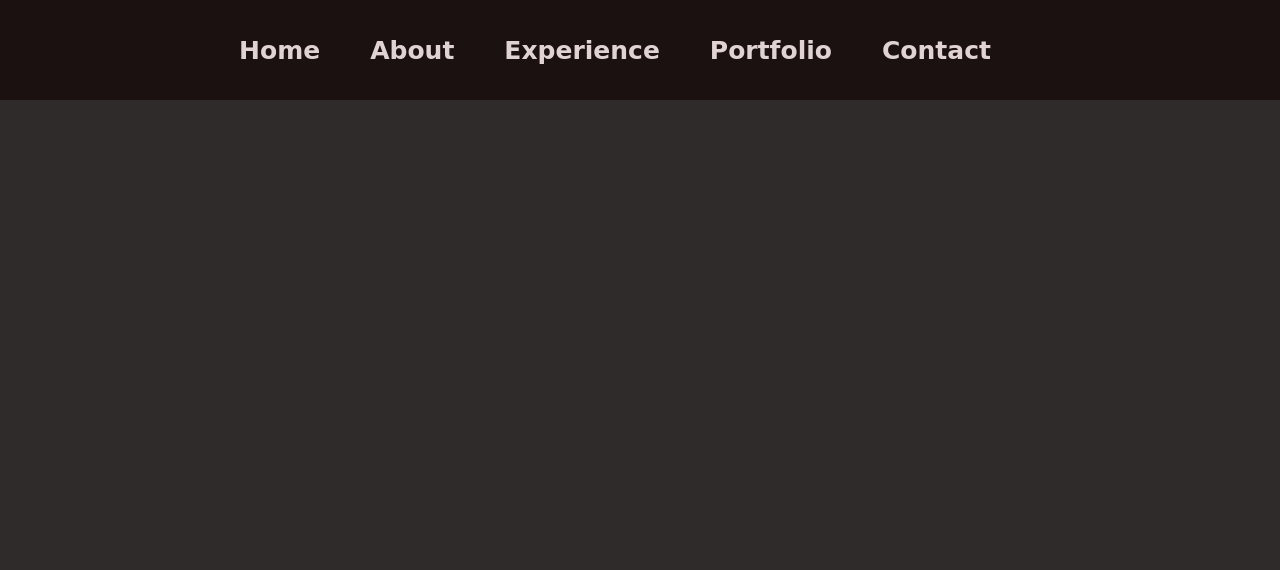
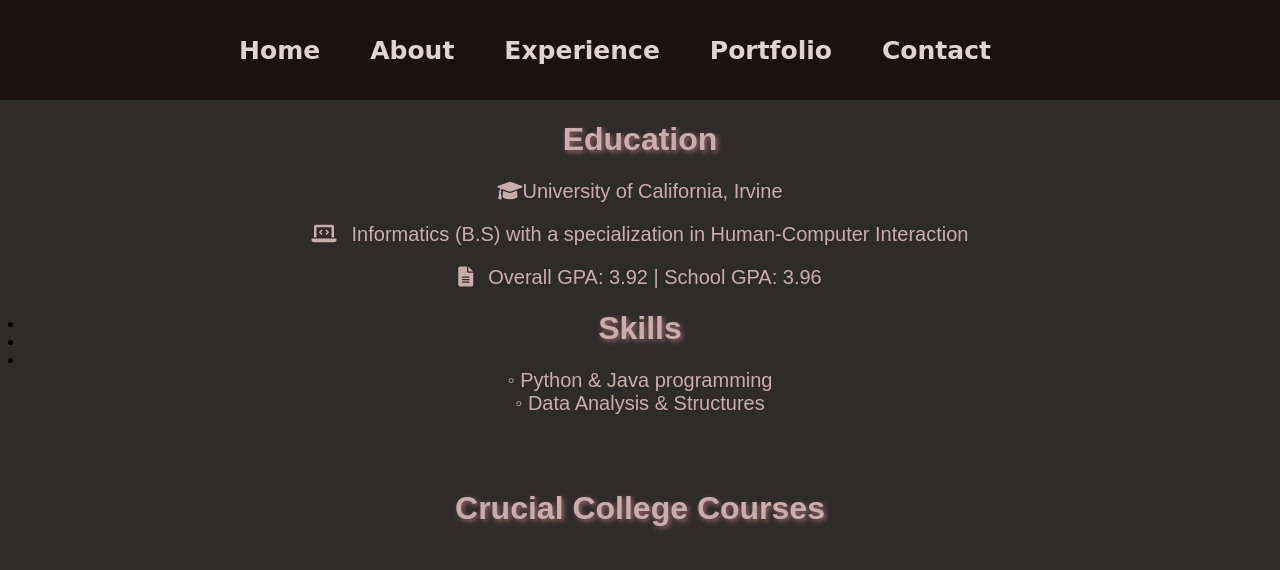
Before and after one commit to exliang/exliang.github.io, a plain HTML site: page about.html in a window 1280 px wide. Drawn offline with Linux system fonts and the light colour scheme.

Commit message:
Education in About section

```diff
--- a/about.html
+++ b/about.html
@@ -4,6 +4,7 @@
 		<meta content="width=device-width">
 		<title> About </title>
 		<link rel="stylesheet" href="style.css">
+		<link href="https://cdnjs.cloudflare.com/ajax/libs/font-awesome/6.0.0/css/all.min.css" rel="stylesheet">
 	</head>
 	<body>
 		<nav class="navbar">
@@ -13,6 +14,20 @@
 			<a href="#projects" class="nav-link portfolio"><span> Portfolio </span></a>
 			<a href="#contact" class="nav-link contact"><span> Contact </span></a>
 		</nav>
+
+		<h1 class="education"> Education </h1>
+			<a class="school"><i class="fas fa-graduation-cap"></i> University of California, Irvine </a>
+			<a class="major"><i class="fas fa-laptop-code"></i> Informatics (B.S) with a specialization in Human-Computer Interaction </a>
+			<a class="gpa"><i class="fas fa-file-alt"></i> Overall GPA: 3.92 | School GPA: 3.96 </a>
+		<h1 class="skills"> Skills </h1>
+			<li class="list"> ◦ Python & Java programming </li>
+			<li class="list"> ◦ Data Analysis & Structures </li>
+			<li> </li>
+			<li> </li>
+			<li> </li>
+
+		<h1 class="courses"> Crucial College Courses </h1>
+			<!-- <h3 class="body"> hi </h3> -->
 		<script src="design.js"></script>
 	</body>
 </html>
--- a/design.js
+++ b/design.js
@@ -7,8 +7,8 @@ navLinks.forEach(link => {
         if (link.classList.contains('home') || link.classList.contains('name')) {
             window.location.href = 'home.html';
         }
-		else if (link.classList.contains('projects')) {
-            window.location.href = 'projects.html';
+		else if (link.classList.contains('portfolio')) {
+            window.location.href = 'portfolio.html';
         }
 		else if (link.classList.contains('contact')) {
             window.location.href = 'contact.html';
@@ -16,5 +16,8 @@ navLinks.forEach(link => {
 		else if (link.classList.contains('about')) {
             window.location.href = 'about.html';
         }
+		else if (link.classList.contains('experience')) {
+            window.location.href = 'experience.html';
+        }
     });
 });
--- a/style.css
+++ b/style.css
@@ -1,16 +1,10 @@
 /*Brush Script MT */
 
-.contact-heading {
-	color: rgb(225, 211, 211);
-	font-weight: bold;
-	position: relative;
-	z-index: 2;
-	top: 100px;
-	text-align: center;
-	font-family: 'Montserrat', sans-serif;
-	text-decoration: underline;
+body {
+	background-color: #302b2b;
 }
 
+/* Home */
 .img {
 	position: relative;
 	display: flex;
@@ -72,8 +66,20 @@
     gap: 50px; /* Space between the image and text */
 }
 
+/* Contact */
+.contact-heading {
+	color: rgb(201, 173, 173);
+	font-weight: bold;
+	position: relative;
+	z-index: 2;
+	top: 100px;
+	text-align: center;
+	font-family: 'Montserrat', sans-serif;
+	text-decoration: underline;
+}
+
 .linkedin {
-	color: rgb(225, 211, 211);
+	color: rgb(201, 173, 173);
 	position: relative;
 	z-index: 2;
 	top: 100px;
@@ -88,7 +94,7 @@
 }
 
 .email, .phonenumber {
-	color: rgb(225, 211, 211);
+	color: rgb(201, 173, 173);
 	position: relative;
 	z-index: 2;
 	top: 100px;
@@ -103,20 +109,12 @@
 	padding-top: 20px;
 }
 
-body {
-	background-color: #302b2b;
-}
-
+/* Nav bar */
 .nav-content {
 	display: flex;
 	justify-content: center;
 	align-items: center;
 	gap: 20px;
-}
-
-.name {
-	justify-content: left;
-	align-items: left;
 }
 
 .navbar {
@@ -157,3 +155,57 @@ body {
 	background-color: #eaf1ff;
   	color: black;
 }
+
+/* About */
+
+.education, .skills, .courses {
+	color: rgb(201, 173, 173);
+	text-shadow: 2px 2px 5px rgba(255, 167, 167, 0.5);
+	font-weight: bold;
+	position: relative;
+	z-index: 2;
+	top: 100px;
+	text-align: center;
+	font-family: 'Montserrat', sans-serif;
+}
+
+.school {
+	color: rgb(201, 173, 173);
+	position: relative;
+	z-index: 2;
+	top: 100px;
+	display: flex;
+	justify-content: center;
+	align-items: center;
+	text-align: center;
+	font-family: 'Montserrat', sans-serif;
+	font-size: 20px;
+}
+
+.major, .gpa {
+	color: rgb(201, 173, 173);
+	position: relative;
+	z-index: 2;
+	top: 100px;
+	display: flex;
+	justify-content: center;
+	align-items: center;
+	text-align: center;
+	font-family: 'Montserrat', sans-serif;
+	font-size: 20px;
+	padding-top: 20px;
+	gap: 15px;
+}
+
+.list {
+	color: rgb(201, 173, 173);
+	position: relative;
+	z-index: 2;
+	top: 100px;
+	display: flex;
+	justify-content: center;
+	align-items: center;
+	text-align: center;
+	font-family: 'Montserrat', sans-serif;
+	font-size: 20px;
+}
```
